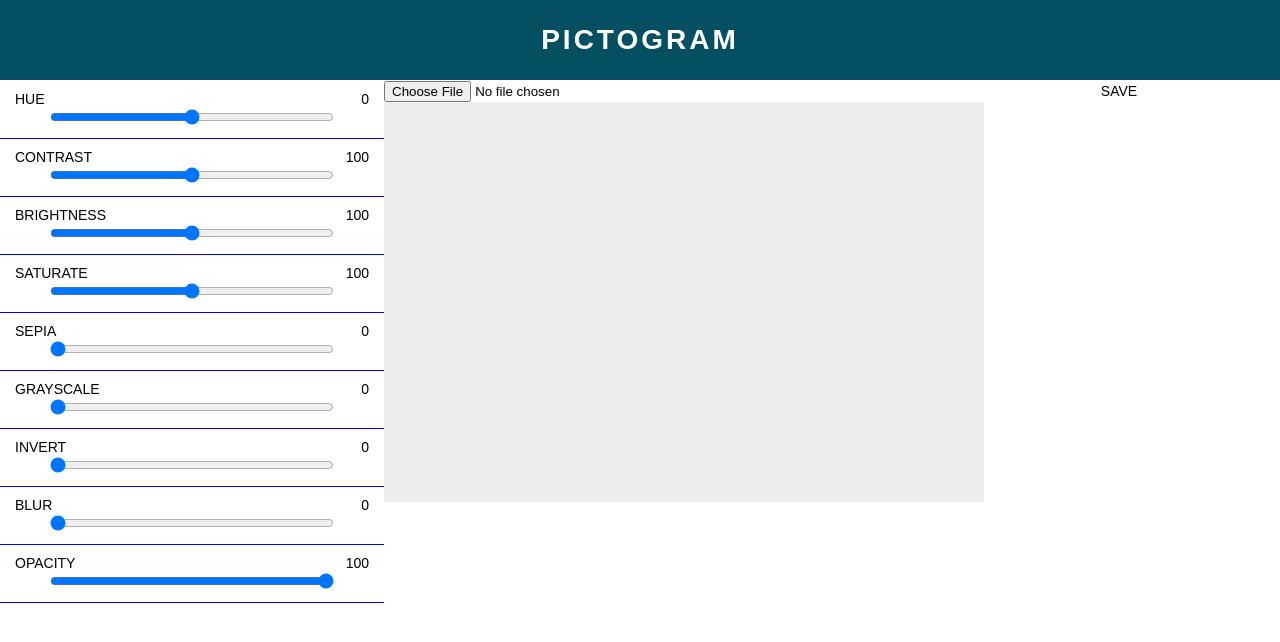
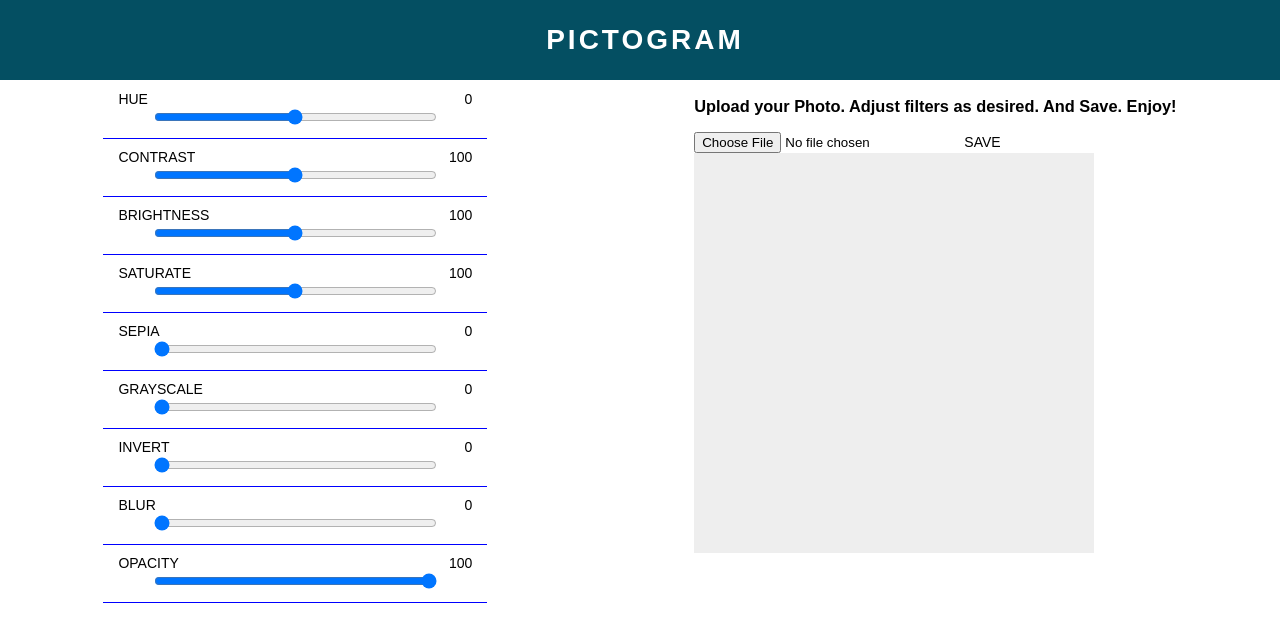
Before and after one commit to segunolalive/pictogram, a React (Create React App) app: page / in a window 1280 px wide. Shown: the top 642 px of the page. Built offline with nearby package versions, Linux system fonts and the light colour scheme.

Commit message:
added a header section. experimental styling

```diff
--- a/public/index.html
+++ b/public/index.html
@@ -19,7 +19,7 @@
       work correctly both with client-side routing and a non-root public URL.
       Learn how to configure a non-root public URL by running `npm run build`.
     -->
-    <title>React App</title>
+    <title>Pictogram</title>
   </head>
   <body>
     <noscript>
--- a/src/components/header.js
+++ b/src/components/header.js
@@ -4,6 +4,7 @@
 class Header extends Component {
   render () {
     const style = {
+      width: '100%',
       textAlign: 'center',
       color: '#ffffff',
       backgroundColor: '#044f62',
--- a/src/components/imageContainer.js
+++ b/src/components/imageContainer.js
@@ -7,7 +7,7 @@
       <div>
         <canvas
           height={400}
-          width={600}
+          width={400}
           id='canvas'
           style={this.props.style}
           filters={this.props.filters}
--- a/src/components/setting.css
+++ b/src/components/setting.css
@@ -24,7 +24,7 @@
 }
 
 .label-right {
-    /*text-align: right;*/
+    text-align: right;
 }
 
 .range-field {
--- a/src/components/wrapper.js
+++ b/src/components/wrapper.js
@@ -58,6 +58,10 @@
             filters={this.state.filters}
             onChange={this.handleSettingsChange}
           />
+          <div>
+            <div>
+              <h3>Upload your Photo. Adjust filters as desired. And Save. Enjoy!</h3>
+            </div>
             <CanvasContainer className='main-area drop-target'
               href={this.state.dataUri}
               download={this.state.filename}
@@ -66,6 +70,7 @@
             />
           </div>
         </div>
+      </div>
     )
   }
 }
```
Lines whose indentation alone changed are shown as unchanged.
